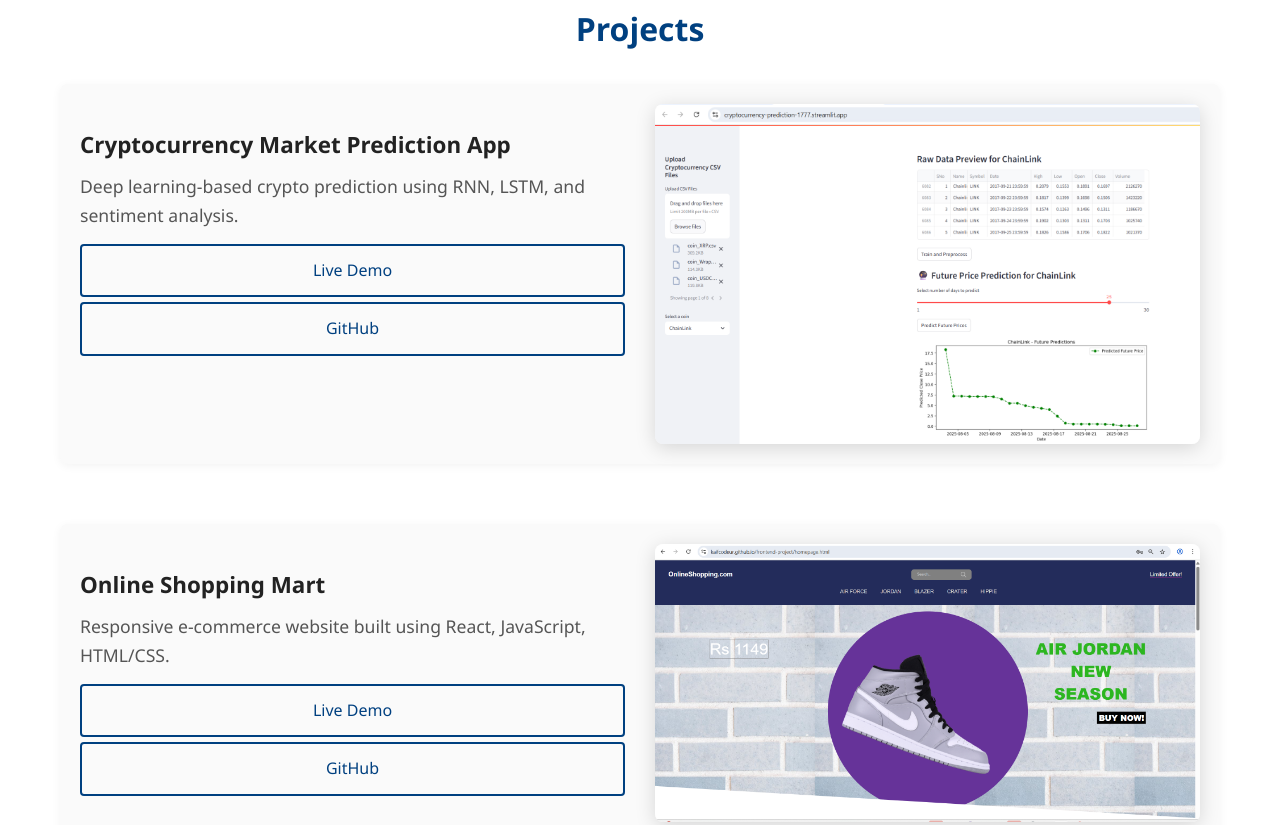
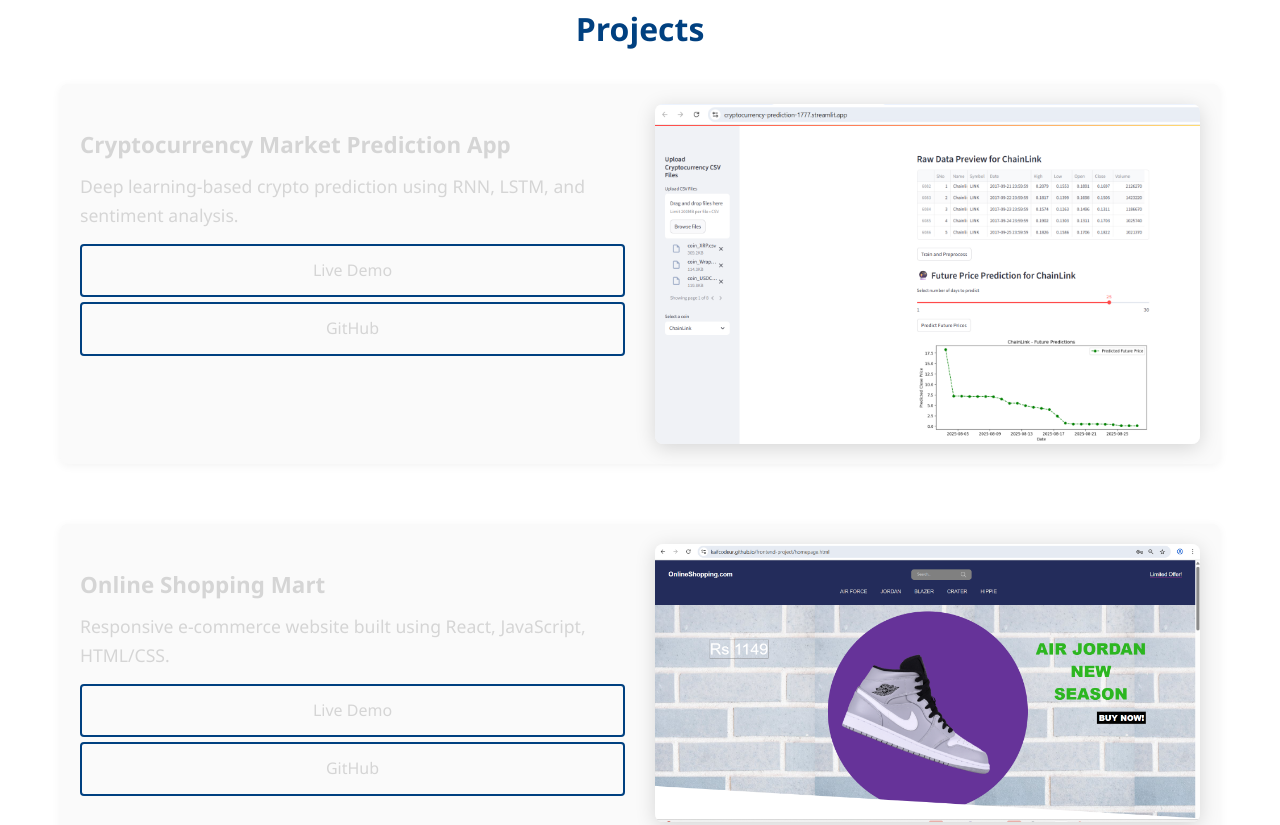
Before and after one commit to KaifCodeur/kaif-portfolio, a plain HTML site: page index.html in a window 1280 px wide. Shown: the part 894-1719 px from the top of the page. Drawn offline with Linux system fonts and the light colour scheme.

Commit message:
Updated text bg color

```diff
--- a/index.html
+++ b/index.html
@@ -12,7 +12,7 @@
     body {
       font-family: 'Segoe UI', sans-serif;
       background-color: #ffffff;
-      color: #1a1a1a;
+      color: #c6b8b8;
       margin: 0;
       padding: 0;
       line-height: 1.6;
@@ -111,7 +111,7 @@
 
     .project h3 {
       margin-bottom: 10px;
-      color: #222;
+      color: #d5d5d5;
       font-size: 1.4em;
       font-weight: 600;
     }
@@ -119,11 +119,11 @@
     .project p {
       margin: 10px 0 15px;
       font-size: 1.1em;
-      color: #555;
+      color: #d5d5d5;
     }
 
     .project a {
-      color: #004080;
+      color: #d5d5d5;
       text-decoration: none;
       margin-right: 20px;
       padding: 8px 16px;
```
